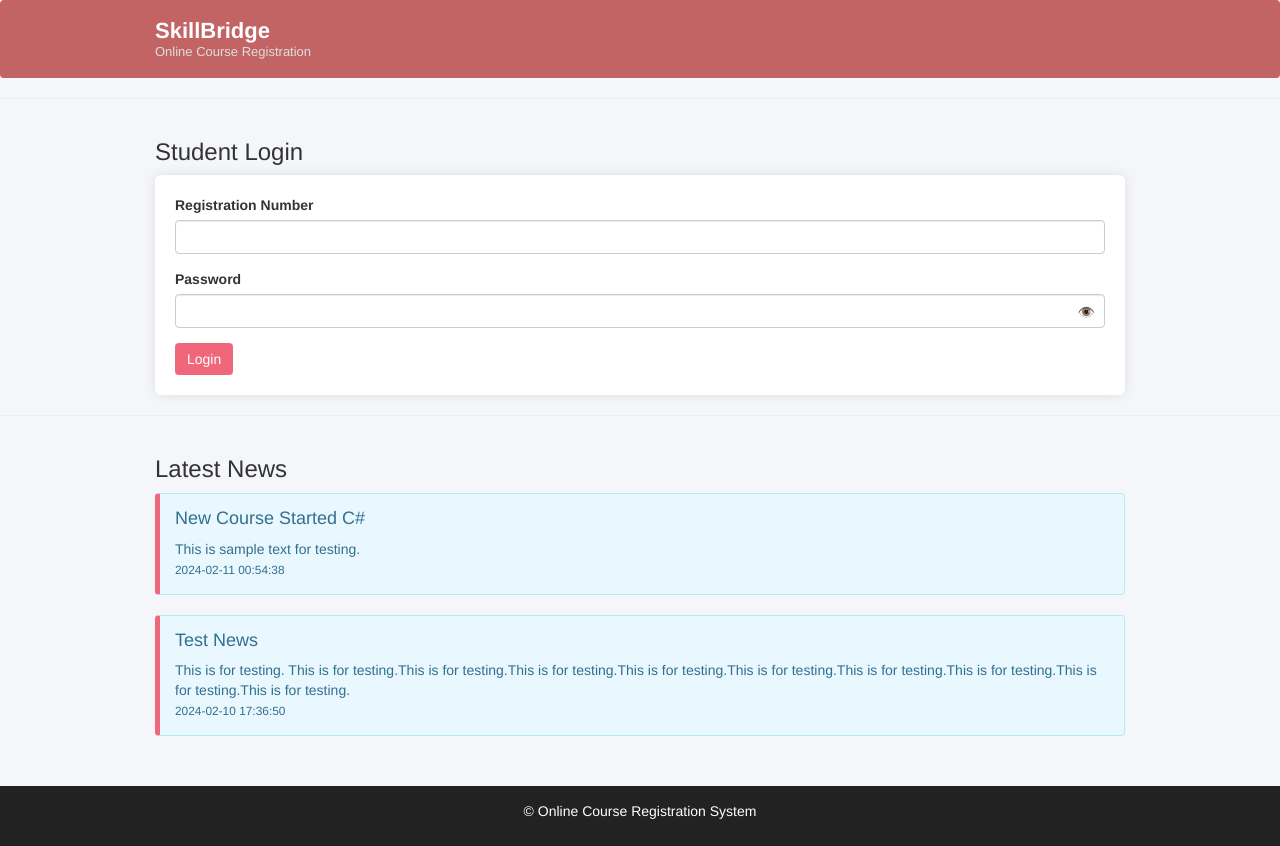
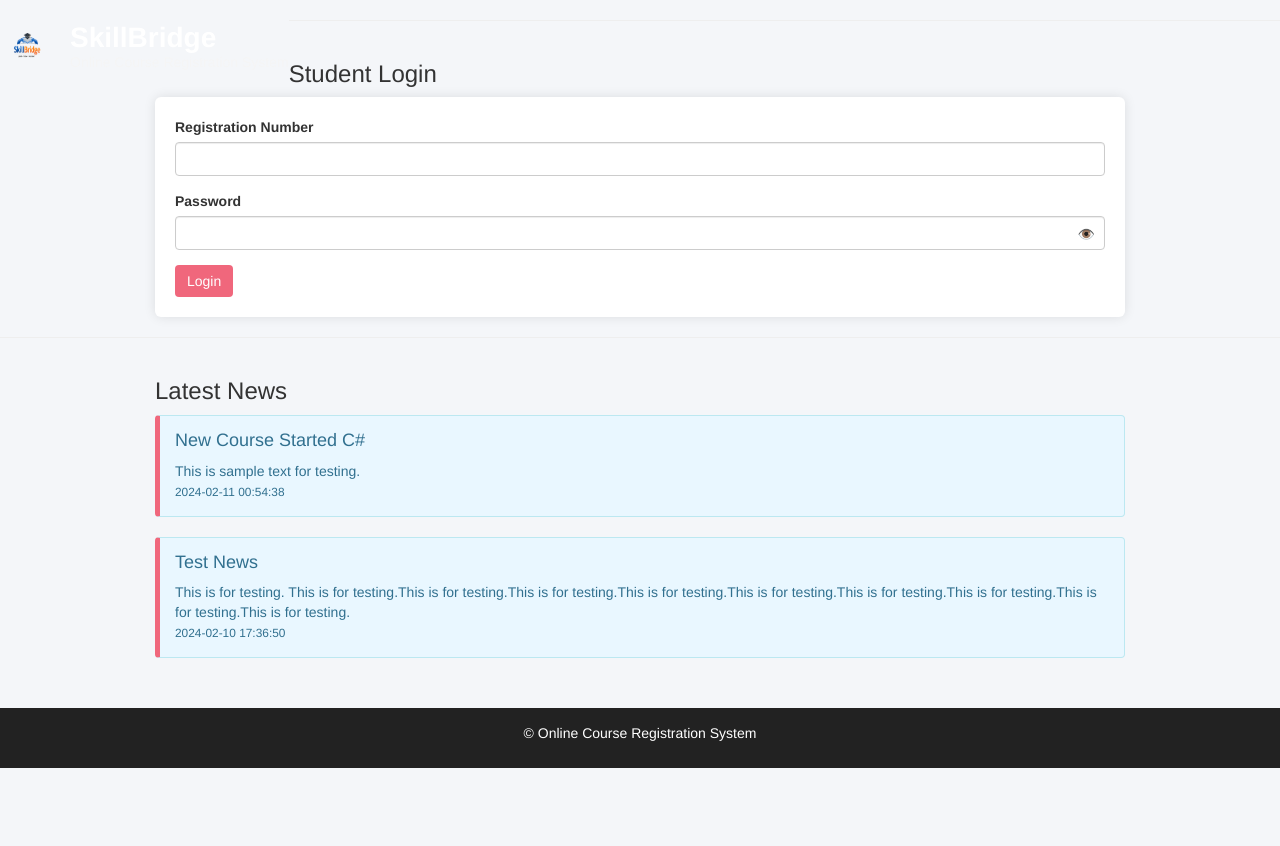
Before and after one commit to shreyashv1965/SkillBridge, a PHP site: page /index.php in a window 1280 px wide. After the commit the page ends 768 px from the top, so only its background shows below. Run offline with PHP 8.4, Linux system fonts and the light colour scheme; data comes from the database, SQL or seed files in the repository.

Commit message:
Update header.php

```diff
--- a/includes/header.php
+++ b/includes/header.php
@@ -1,4 +1,4 @@
-<?php $base = "/onlinecourse/"; ?>
+<?php $base = "/SkillBridge/"; ?>
 <!DOCTYPE html>
 <html xmlns="http://www.w3.org/1999/xhtml">
 <head>
@@ -18,18 +18,27 @@
 <body>
 
 <!-- TOP HEADER -->
-<div class="navbar navbar-inverse set-radius-zero" style="padding:18px 0;">
-    <div class="container">
-        <div class="navbar-header">
-            <div style="color:white; line-height:1.2;">
-                <div style="font-size:22px; font-weight:bold;">
-                    SkillBridge
-                </div>
-                <div style="font-size:13px; color:#ddd;">
-                    Online Course Registration
-                </div>
+<div class="navbar-header">
+
+    <a href="<?php echo $base; ?>" style="display:flex;align-items:center;text-decoration:none;color:white;">
+
+        <img src="<?php echo $base; ?>assets/img/logo.png"
+             alt="SkillBridge Logo"
+             style="width:55px;height:55px;margin-right:15px;">
+
+        <div>
+
+            <div style="font-size:28px;font-weight:bold;color:white;line-height:1;">
+                SkillBridge
             </div>
+
+            <div style="font-size:14px;color:#f5f5f5;">
+                Online Course Registration System
+            </div>
+
         </div>
-    </div>
+
+    </a>
+
 </div>
 <!-- TOP HEADER END -->
```
